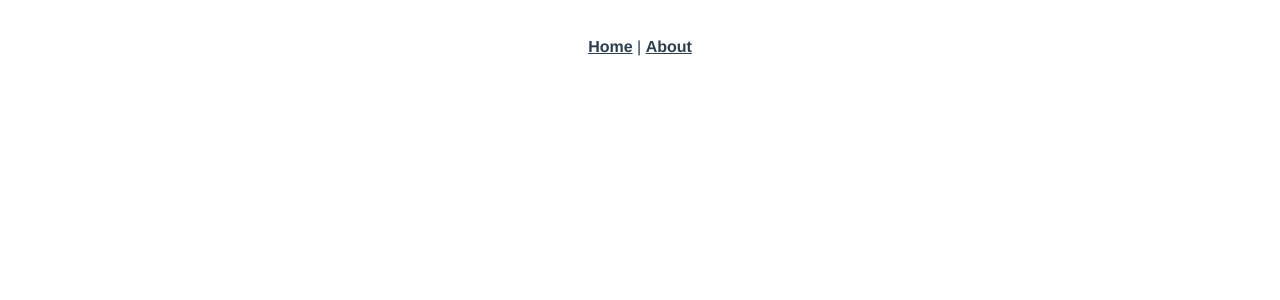
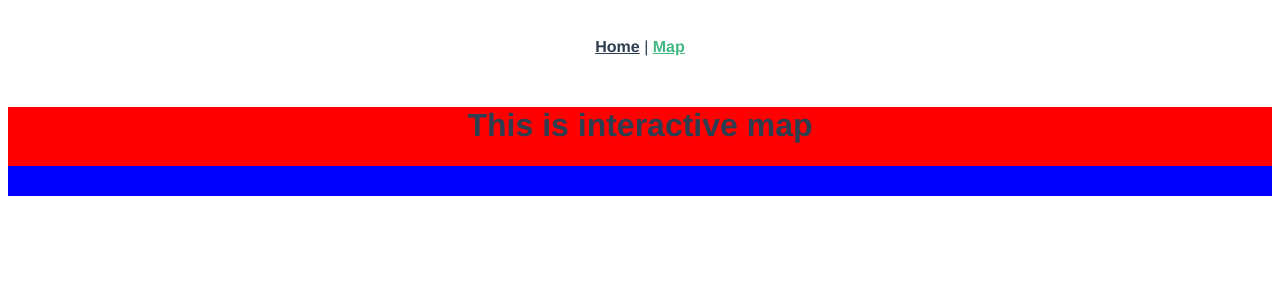
Before and after one commit to Viktoriia-Piskova/geolab-spa, a Vue app: page /map in a window 1280 px wide. Before the commit this address had no page. Shown: the top 300 px of the page. Built offline with nearby package versions, Linux system fonts and the light colour scheme.

Commit message:
Initial commit

```diff
--- a/package.json
+++ b/package.json
@@ -8,6 +8,7 @@
     "lint": "vue-cli-service lint"
   },
   "dependencies": {
+    "axios": "^1.2.2",
     "core-js": "^3.8.3",
     "vue": "^3.2.13",
     "vue-router": "^4.0.3",
@@ -25,6 +26,8 @@
     "eslint-config-prettier": "^8.3.0",
     "eslint-plugin-prettier": "^4.0.0",
     "eslint-plugin-vue": "^8.0.3",
-    "prettier": "^2.4.1"
+    "node-sass": "^8.0.0",
+    "prettier": "^2.4.1",
+    "sass-loader": "^13.2.0"
   }
 }
--- a/src/App.vue
+++ b/src/App.vue
@@ -1,7 +1,7 @@
 <template>
   <nav>
     <router-link to="/">Home</router-link> |
-    <router-link to="/about">About</router-link>
+    <router-link to="/map">Map</router-link>
   </nav>
   <router-view />
 </template>
--- a/src/router/index.js
+++ b/src/router/index.js
@@ -1,5 +1,6 @@
 import { createRouter, createWebHistory } from "vue-router";
 import HomeView from "../views/HomeView.vue";
+import MapView from "../views/MapView.vue";
 
 const routes = [
   {
@@ -8,13 +9,9 @@ const routes = [
     component: HomeView,
   },
   {
-    path: "/about",
-    name: "about",
-    // route level code-splitting
-    // this generates a separate chunk (about.[hash].js) for this route
-    // which is lazy-loaded when the route is visited.
-    component: () =>
-      import(/* webpackChunkName: "about" */ "../views/AboutView.vue"),
+    path: "/map",
+    name: "map",
+    component: MapView,
   },
 ];
 
--- a/src/views/AboutView.vue
+++ /dev/null
@@ -1,5 +0,0 @@
-<template>
-  <div class="about">
-    <h1>This is an about page</h1>
-  </div>
-</template>
--- a/src/views/HomeView.vue
+++ b/src/views/HomeView.vue
@@ -1,18 +1,17 @@
 <template>
-  <div class="home">
-    <img alt="Vue logo" src="../assets/logo.png" />
-    <HelloWorld msg="Welcome to Your Vue.js App" />
+  <div class="wrapper">
+    <h1>Posts list</h1>
+    <h2>filter by post title</h2>
+    <p>Title + text + comments count</p>
+    <a href="#">Pagination</a>
   </div>
 </template>
 
 <script>
 // @ is an alias to /src
-import HelloWorld from "@/components/HelloWorld.vue";
+//import HelloWorld from "@/components/HelloWorld.vue";
 
 export default {
   name: "HomeView",
-  components: {
-    HelloWorld,
-  },
 };
 </script>
--- /dev/null
+++ b/src/views/MapView.vue
@@ -0,0 +1,16 @@
+<template>
+  <div class="wrapper">
+    <h1>This is interactive map</h1>
+    <div class="map-wrapper"></div>
+  </div>
+</template>
+
+<style lang="scss" scoped>
+.wrapper {
+  background-color: red;
+  .map-wrapper {
+    height: 30px;
+    background-color: blue;
+  }
+}
+</style>
```
Also changed, not shown: .eslintrc.js, 1 other file (tests, documents, lock files or other folders).
